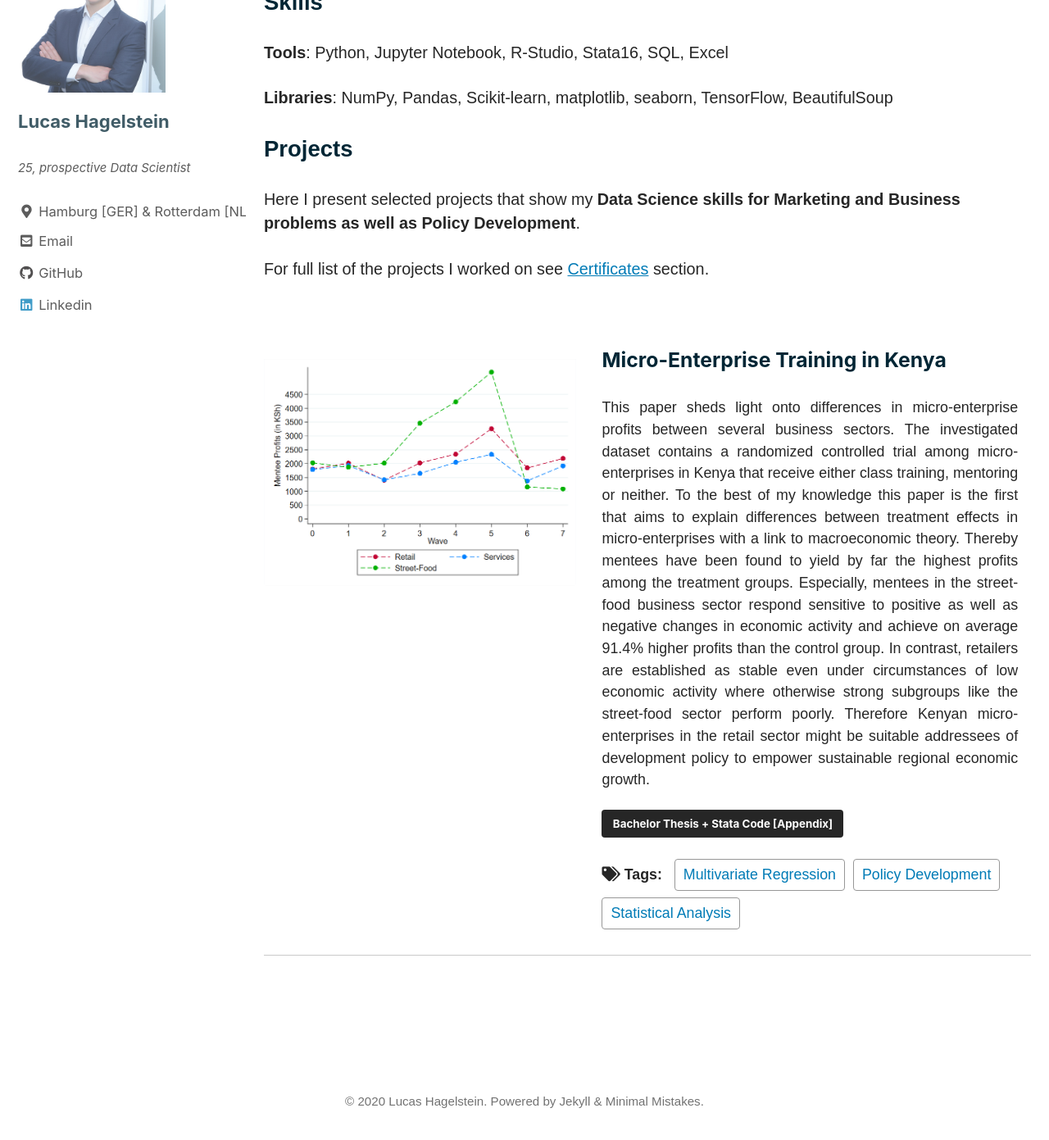
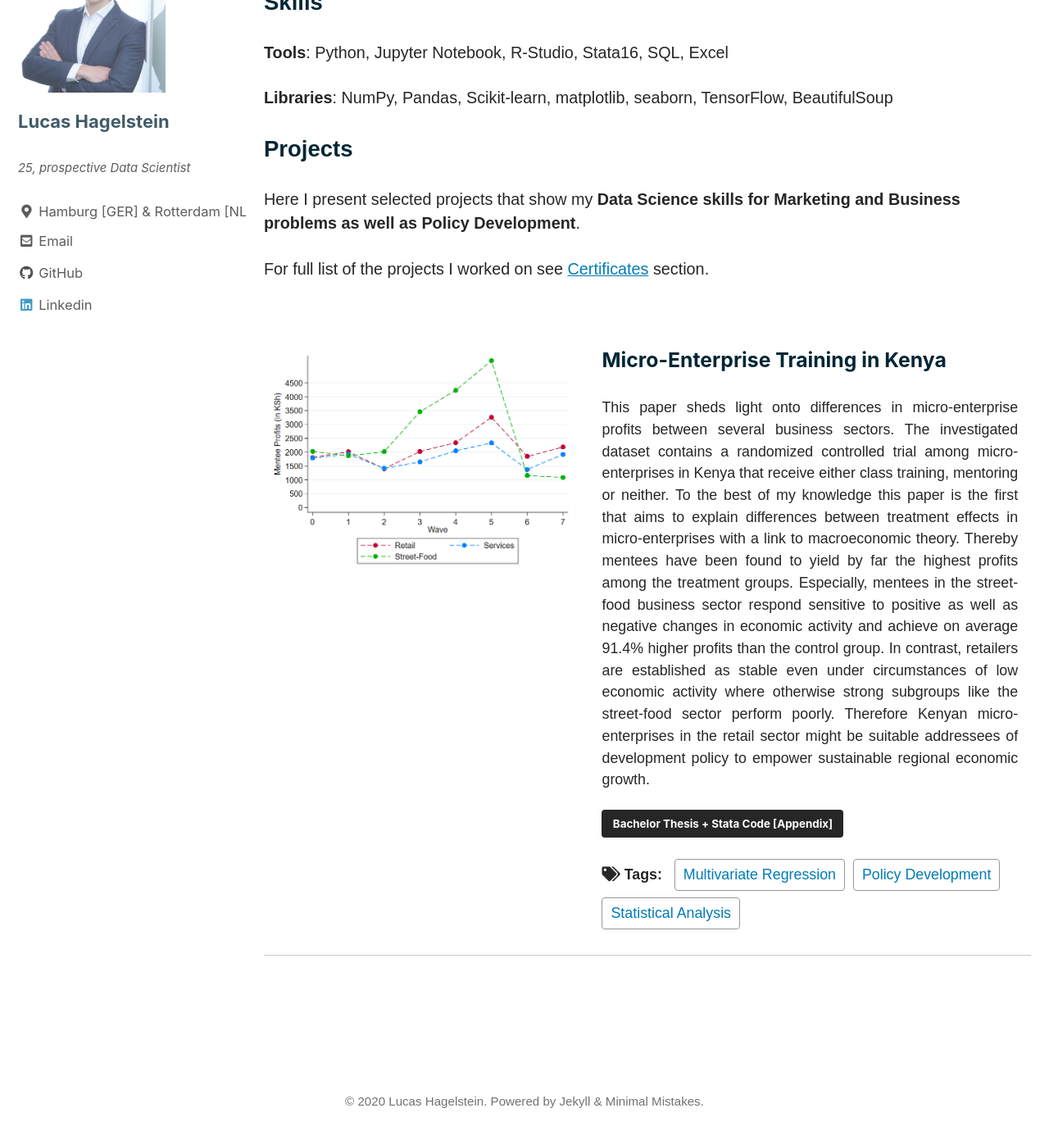
Before and after one commit to LHAGELS/LHAGELS.github.io, a Jekyll site: the page built from _pages/portfolio.md, in a window 1280 px wide and 1400 px high, scrolled down 427 px. Shown: the top 1391 px of the window at 82% size. Built offline with Jekyll 4.4.1, drawn with Linux system fonts in a browser that asks for light colours; cached includes are drawn as plain includes; nearby versions of some CDN libraries.

Commit message:
new github

```diff
--- a/_sass/minimal-mistakes/_archive.scss
+++ b/_sass/minimal-mistakes/_archive.scss
@@ -96,7 +96,7 @@
     max-height: 100%;
     display: block;
     margin: 0 auto;
-    padding-top: 0.7em;
+    padding-bottom: 1em;
     vertical-align: text-top;
   }
 }
```
